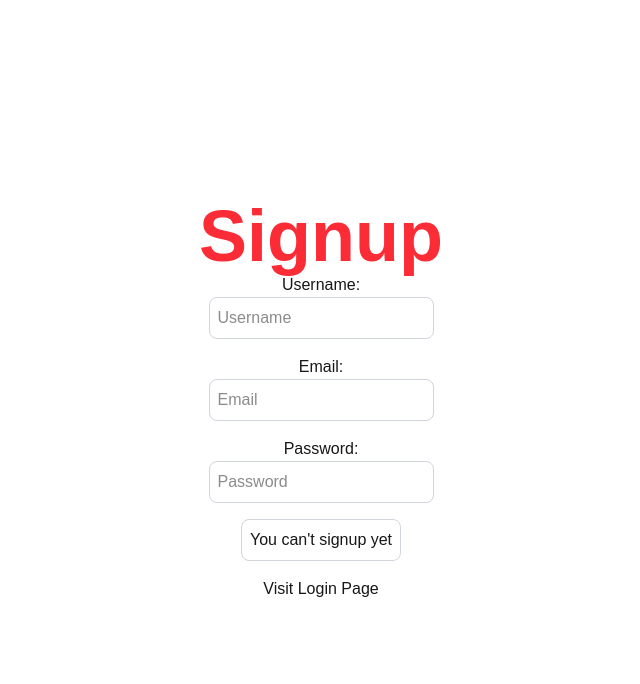
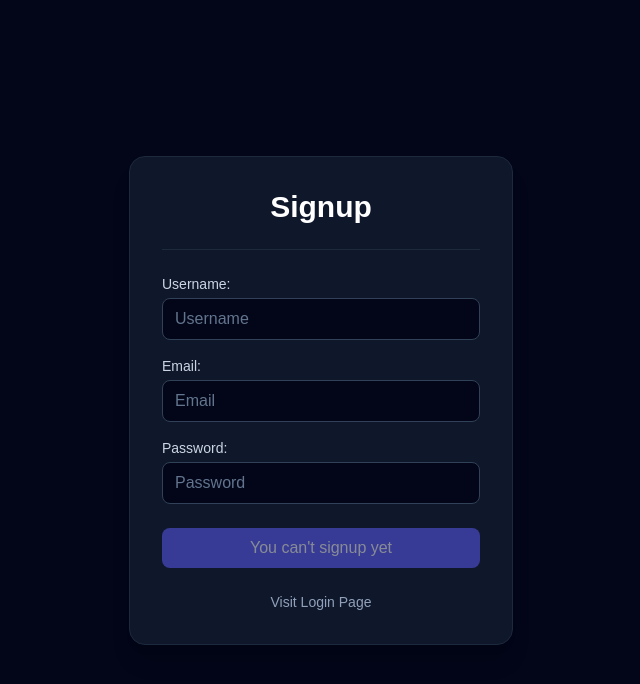
Before and after one commit to arhamneyazi/auth-nextjs, a Next.js app: page /signup in a window 1280 px wide. Shown: the top 684 px of the page, without its empty margins (319-959 px from the left). Built offline with nearby package versions, Linux system fonts and the light colour scheme.

Commit message:
Improved UI

```diff
--- a/src/app/forgotpassword/page.tsx
+++ b/src/app/forgotpassword/page.tsx
@@ -16,8 +16,11 @@ export default function ForgotPasswordPage() {
       // We send the email to our new backend route
       await axios.post("/api/users/forgotpassword", { email });
       toast.success("Reset email sent! Check your inbox.");
-    } catch (error: any) {
-      toast.error(error.response?.data?.error || "An error occurred");
+    } catch (error) {
+      const message = axios.isAxiosError(error)
+        ? error.response?.data?.error
+        : undefined;
+      toast.error(message || "An error occurred");
     } finally {
       setLoading(false);
     }
--- a/src/app/login/page.tsx
+++ b/src/app/login/page.tsx
@@ -38,24 +38,29 @@ export default function LoginPage() {
   }, [user]);
 
   return (
-    <div className="flex flex-col items-center justify-center min-h-screen py-2">
-      <h1 className="text-red-500 text-7xl font-extrabold">
+    <div className="flex flex-col items-center justify-center min-h-screen px-4 bg-slate-950 text-white">
+      <div className="flex flex-col w-full max-w-sm rounded-2xl border border-slate-800 bg-slate-900 p-8 shadow-xl">
+        <h1 className="text-3xl font-semibold text-center">
           {" "}
           {loading ? "Processing" : "Login"}
         </h1>
-      <hr />
-      <label htmlFor="email">Email:</label>
+        <hr className="my-6 border-slate-800" />
+        <label htmlFor="email" className="mb-1 text-sm text-slate-300">
+          Email:
+        </label>
         <input
-        className="p-2 border border-gray-300 rounded-lg mb-4 focus:outline-none focus:border-gray-600"
+          className="w-full px-3 py-2 mb-4 rounded-lg border border-slate-700 bg-slate-950 text-white placeholder:text-slate-500 focus:outline-none focus:border-indigo-500 focus:ring-2 focus:ring-indigo-500/40"
           id="email"
           type="text"
           value={user.email}
           placeholder="Email"
           onChange={(e) => setUser({ ...user, email: e.target.value })}
         />
-      <label htmlFor="password">Password:</label>
+        <label htmlFor="password" className="mb-1 text-sm text-slate-300">
+          Password:
+        </label>
         <input
-        className="p-2 border border-gray-300 rounded-lg mb-4 focus:outline-none focus:border-gray-600"
+          className="w-full px-3 py-2 mb-4 rounded-lg border border-slate-700 bg-slate-950 text-white placeholder:text-slate-500 focus:outline-none focus:border-indigo-500 focus:ring-2 focus:ring-indigo-500/40"
           id="password"
           type="password"
           value={user.password}
@@ -63,12 +68,18 @@ export default function LoginPage() {
           onChange={(e) => setUser({ ...user, password: e.target.value })}
         />
         <button
-        className="p-2 border border-gray-300 rounded-lg mb-4 focus:outline-none focus:border-gray-700"
+          className="w-full py-2 mt-2 font-medium rounded-lg bg-indigo-500 text-white transition hover:bg-indigo-400 focus:outline-none focus:ring-2 focus:ring-indigo-500/40"
           onClick={onLogin}
         >
           {buttonDisabled ? "Please wait..." : "Login"}
         </button>
-      <Link href="/signup">Visit Signup Page</Link>
+        <Link
+          href="/signup"
+          className="mt-6 text-center text-sm text-slate-400 hover:text-white"
+        >
+          Visit Signup Page
+        </Link>
+      </div>
     </div>
   );
 }
--- a/src/app/profile/page.tsx
+++ b/src/app/profile/page.tsx
@@ -35,30 +35,37 @@ export default function ProfilePage() {
   }, []);
 
   return (
-    <div className="flex flex-col justify-center items-center min-h-screen py-2">
-      <h1>Profile</h1>
-      <hr />
-      <p>Profile Page</p>
-      <h2 className="p-1 rounded bg-yellow-400">
+    <div className="flex flex-col justify-center items-center min-h-screen px-4 bg-slate-950 text-white">
+      <div className="flex flex-col items-center w-full max-w-sm rounded-2xl border border-slate-800 bg-slate-900 p-8 shadow-xl">
+        <h1 className="text-3xl font-semibold">Profile</h1>
+        <hr className="my-6 w-full border-slate-800" />
+        <p className="text-sm text-slate-400">Profile Page</p>
+        <h2 className="mt-4 max-w-full break-all rounded-lg border border-indigo-500/30 bg-indigo-500/10 px-3 py-2 text-sm text-indigo-300">
           {userData ? (
-          <Link href={`/profile/${userData}`}>{userData}</Link>
+            <Link
+              href={`/profile/${userData}`}
+              className="hover:text-indigo-200 hover:underline"
+            >
+              {userData}
+            </Link>
           ) : (
             "No data found"
           )}
         </h2>
-      <hr />
+        <hr className="my-6 w-full border-slate-800" />
         <button
-        className="bg-blue-500 hover:bg-blue-800 text-white font-bold py-2 px-4 mt-4 rounded"
+          className="w-full py-2 font-medium rounded-lg bg-indigo-500 text-white transition hover:bg-indigo-400 focus:outline-none focus:ring-2 focus:ring-indigo-500/40"
           onClick={logout}
         >
           Logout
         </button>
         <button
-        className="bg-purple-500 hover:bg-purple-800 text-white font-bold py-2 px-4 mt-4 rounded"
+          className="w-full py-2 mt-3 font-medium rounded-lg border border-slate-700 bg-slate-950 text-slate-200 transition hover:bg-slate-800 focus:outline-none focus:ring-2 focus:ring-indigo-500/40"
           onClick={getUserDetails}
         >
           Get User Data
         </button>
       </div>
+    </div>
   );
 }
--- a/src/app/signup/page.tsx
+++ b/src/app/signup/page.tsx
@@ -44,45 +44,65 @@ export default function SignupPage() {
   }, [user]);
 
   return (
-    <div className="flex flex-col items-center justify-center min-h-screen py-2">
-      <h1 className="text-red-500 text-7xl font-extrabold">
+    <div className="flex flex-col items-center justify-center min-h-screen px-4 py-8 bg-slate-950 text-white">
+      <div className="flex flex-col w-full max-w-sm rounded-2xl border border-slate-800 bg-slate-900 p-8 shadow-xl">
+        <h1 className="text-3xl font-semibold text-center">
           {loading ? "Processing" : "Signup"}
         </h1>
-      <hr />
-      <label htmlFor="username">Username:</label>
+
+        <hr className="my-6 border-slate-800" />
+
+        <label className="mb-1 text-sm text-slate-300" htmlFor="username">
+          Username:
+        </label>
         <input
-        className="p-2 border border-gray-300 rounded-lg mb-4 focus:outline-none focus:border-gray-600"
+          className="w-full px-3 py-2 mb-4 rounded-lg border border-slate-700 bg-slate-950 text-white placeholder:text-slate-500 focus:outline-none focus:border-indigo-500 focus:ring-2 focus:ring-indigo-500/40"
           id="username"
           type="text"
           value={user.username}
           placeholder="Username"
           onChange={(e) => setUser({ ...user, username: e.target.value })}
         />
-      <label htmlFor="email">Email:</label>
+
+        <label className="mb-1 text-sm text-slate-300" htmlFor="email">
+          Email:
+        </label>
         <input
-        className="p-2 border border-gray-300 rounded-lg mb-4 focus:outline-none focus:border-gray-600"
+          className="w-full px-3 py-2 mb-4 rounded-lg border border-slate-700 bg-slate-950 text-white placeholder:text-slate-500 focus:outline-none focus:border-indigo-500 focus:ring-2 focus:ring-indigo-500/40"
           id="email"
           type="text"
           value={user.email}
           placeholder="Email"
           onChange={(e) => setUser({ ...user, email: e.target.value })}
         />
-      <label htmlFor="password">Password:</label>
+
+        <label className="mb-1 text-sm text-slate-300" htmlFor="password">
+          Password:
+        </label>
         <input
-        className="p-2 border border-gray-300 rounded-lg mb-4 focus:outline-none focus:border-gray-600"
+          className="w-full px-3 py-2 mb-6 rounded-lg border border-slate-700 bg-slate-950 text-white placeholder:text-slate-500 focus:outline-none focus:border-indigo-500 focus:ring-2 focus:ring-indigo-500/40"
           id="password"
           type="password"
           value={user.password}
           placeholder="Password"
           onChange={(e) => setUser({ ...user, password: e.target.value })}
         />
+
         <button
-        className="p-2 border border-gray-300 rounded-lg mb-4 focus:outline-none focus:border-gray-700"
+          className="w-full py-2 font-medium rounded-lg bg-indigo-500 text-white transition hover:bg-indigo-400 focus:outline-none focus:ring-2 focus:ring-indigo-500/40 disabled:cursor-not-allowed disabled:opacity-50 disabled:hover:bg-indigo-500"
           onClick={onSignup}
+          disabled={buttonDisabled || loading}
         >
           {buttonDisabled ? "You can't signup yet" : "Click to Signup"}
         </button>
-      <Link href="/login">Visit Login Page</Link>
+
+        <Link
+          href="/login"
+          className="mt-6 text-center text-sm text-slate-400 hover:text-white"
+        >
+          Visit Login Page
+        </Link>
+      </div>
     </div>
   );
 }
```
Lines whose indentation alone changed are shown as unchanged.
